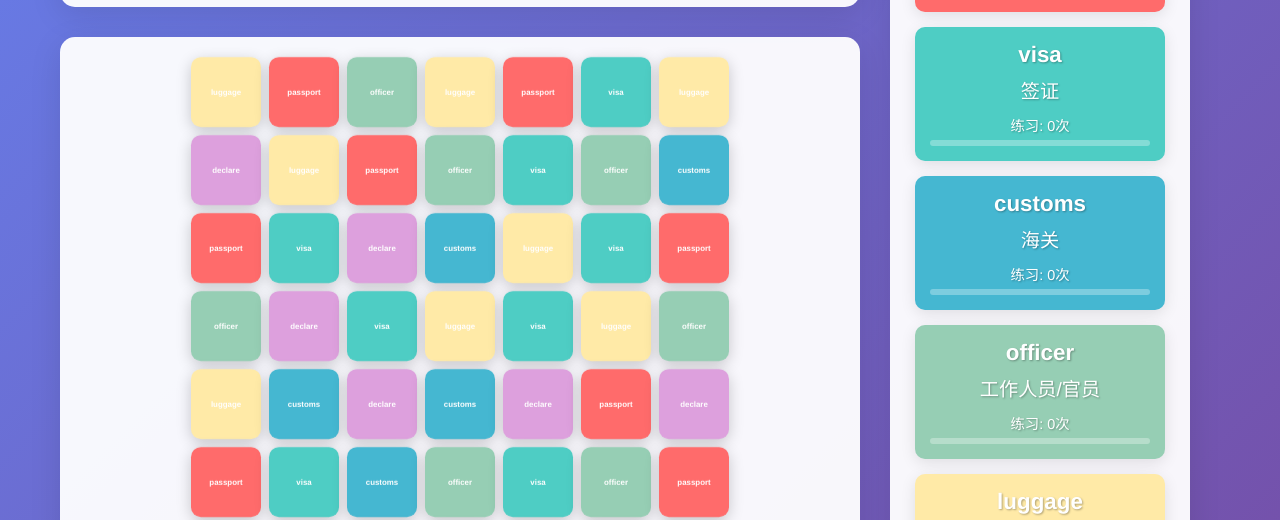
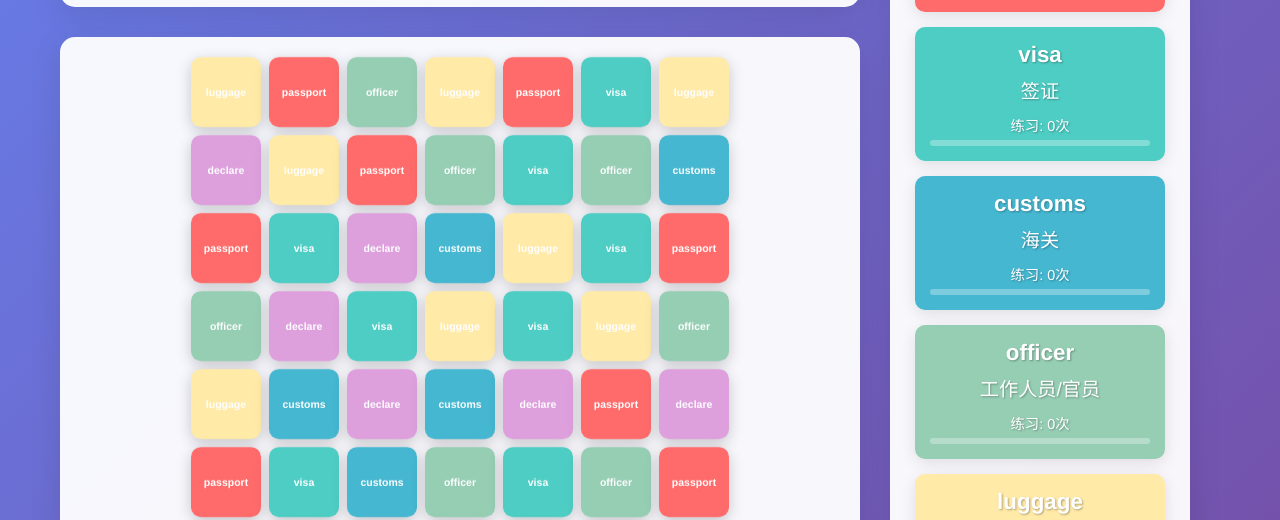
Before and after one commit to molly1121/english-match-game-cursor, a plain HTML site: page index.html in a window 1280 px wide. Both pictures are taken after a click on the button "开始游戏". Shown: the part 228-748 px from the top of the page. Drawn offline with Linux system fonts and the light colour scheme.

Commit message:
fix: 进一步大幅增加字体大小，提高可读性
- 手机端正常字体从40%增加到50%（+25%）
- 桌面端正常字体从30%增加到40%（+33%）
- 最小字体大幅提升：手机端从15%到20%，桌面端从12%到15%
- 移动端CSS字体从5.5vw增加到7vw（+27%）
- 显示宽度从90%增加到95%，只留5%的margin
- 优化字体调整逻辑：短单词用超大字体，长单词才缩小
- 专为中老年人设计，确保最佳可读性

```diff
--- a/script.js
+++ b/script.js
@@ -440,20 +440,20 @@ function adjustFontSize(tile) {
     const computedStyle = window.getComputedStyle(tile);
     const tileSize = parseFloat(computedStyle.width);
 
-    // 为老年人优化：手机端使用更大的字体，并留出更多margin
-    const maxWidth = tileSize * 0.9; // 使用瓦片宽度的90%，留出10%的margin
-    const defaultFontSize = isMobile ? tileSize * 0.35 : tileSize * 0.25; // 大幅增大默认字体
-    const minFontSize = isMobile ? tileSize * 0.15 : tileSize * 0.12; // 提高最小字体限制
+    // 为老年人优化：使用更大的正常字体
+    const maxWidth = tileSize * 0.95; // 使用瓦片宽度的95%，留出5%的margin
+    const normalFontSize = isMobile ? tileSize * 0.5 : tileSize * 0.4; // 更大的正常字体
+    const minFontSize = isMobile ? tileSize * 0.2 : tileSize * 0.15; // 更大的最小字体限制
 
-    // 先设置为默认字体大小（使用px单位更精确）
-    tile.style.fontSize = defaultFontSize + 'px';
+    // 先设置为正常大字体
+    tile.style.fontSize = normalFontSize + 'px';
 
     // 等待一帧确保字体已应用
     requestAnimationFrame(() => {
         // 检查单词是否超出边界
         if (tile.scrollWidth > maxWidth) {
             // 只有超出边界时才调整字体大小
-            let fontSize = defaultFontSize;
+            let fontSize = normalFontSize;
             while (tile.scrollWidth > maxWidth && fontSize > minFontSize) {
                 fontSize -= 1; // 每次减少1px，更精细的调整
                 tile.style.fontSize = fontSize + 'px';
@@ -475,7 +475,7 @@ function checkAllTilesFontSize() {
     const tiles = document.querySelectorAll('.tile');
     tiles.forEach(tile => {
         const tileWidth = parseFloat(getComputedStyle(tile).width);
-        const maxWidth = tileWidth * 0.9;
+        const maxWidth = tileWidth * 0.95;
 
         if (tile.scrollWidth > maxWidth) {
             forceAdjustFontSize(tile);
@@ -488,24 +488,27 @@ function forceAdjustFontSize(tile) {
     const isMobile = window.innerWidth <= 768;
     const computedStyle = window.getComputedStyle(tile);
     const tileSize = parseFloat(computedStyle.width);
-    const maxWidth = tileSize * 0.9; // 使用90%的宽度
-    const minFontSize = isMobile ? tileSize * 0.15 : tileSize * 0.12; // 更大的最小字体
+    const maxWidth = tileSize * 0.95; // 使用95%的宽度
+    const normalFontSize = isMobile ? tileSize * 0.5 : tileSize * 0.4; // 更大的正常字体
+    const minFontSize = isMobile ? tileSize * 0.2 : tileSize * 0.15; // 更大的最小字体
 
-    // 从最小字体开始，逐步增大直到合适
-    let fontSize = minFontSize;
-    tile.style.fontSize = fontSize + 'px';
+    // 先尝试正常大字体
+    tile.style.fontSize = normalFontSize + 'px';
 
     // 等待字体应用后检查
     requestAnimationFrame(() => {
-        while (tile.scrollWidth <= maxWidth && fontSize < (isMobile ? tileSize * 0.4 : tileSize * 0.3)) {
-            fontSize += 0.5;
-            tile.style.fontSize = fontSize + 'px';
+        // 如果正常字体超出，从正常字体开始缩小
+        if (tile.scrollWidth > maxWidth) {
+            let fontSize = normalFontSize;
+            while (tile.scrollWidth > maxWidth && fontSize > minFontSize) {
+                fontSize -= 1;
+                tile.style.fontSize = fontSize + 'px';
+            }
         }
 
-        // 如果最后一步超出了，回退一步
+        // 如果还是超出，使用最小字体
         if (tile.scrollWidth > maxWidth) {
-            fontSize -= 0.5;
-            tile.style.fontSize = fontSize + 'px';
+            tile.style.fontSize = minFontSize + 'px';
         }
     });
 }
@@ -728,7 +731,7 @@ function createTile(vocab, row, col) {
 
     // 延迟再次检查，确保字体完全调整好
     setTimeout(() => {
-        if (tile.scrollWidth > parseFloat(getComputedStyle(tile).width) * 0.9) {
+        if (tile.scrollWidth > parseFloat(getComputedStyle(tile).width) * 0.95) {
             forceAdjustFontSize(tile);
         }
     }, 100);
@@ -1152,7 +1155,7 @@ function fillBoard() {
 
                     // 延迟再次检查，确保字体完全调整好
                     setTimeout(() => {
-                        if (tile.scrollWidth > parseFloat(getComputedStyle(tile).width) * 0.9) {
+                        if (tile.scrollWidth > parseFloat(getComputedStyle(tile).width) * 0.95) {
                             forceAdjustFontSize(tile);
                         }
                     }, 100);
--- a/style.css
+++ b/style.css
@@ -418,7 +418,7 @@ body {
     }
 
     .tile {
-        font-size: 4.5vw; /* 为老年人优化：更大的默认字体，提高可读性 */
+        font-size: 7vw; /* 为老年人优化：超大的默认字体，提高可读性 */
         font-weight: 600; /* 稍微加粗，提高可读性 */
     }
 
```
